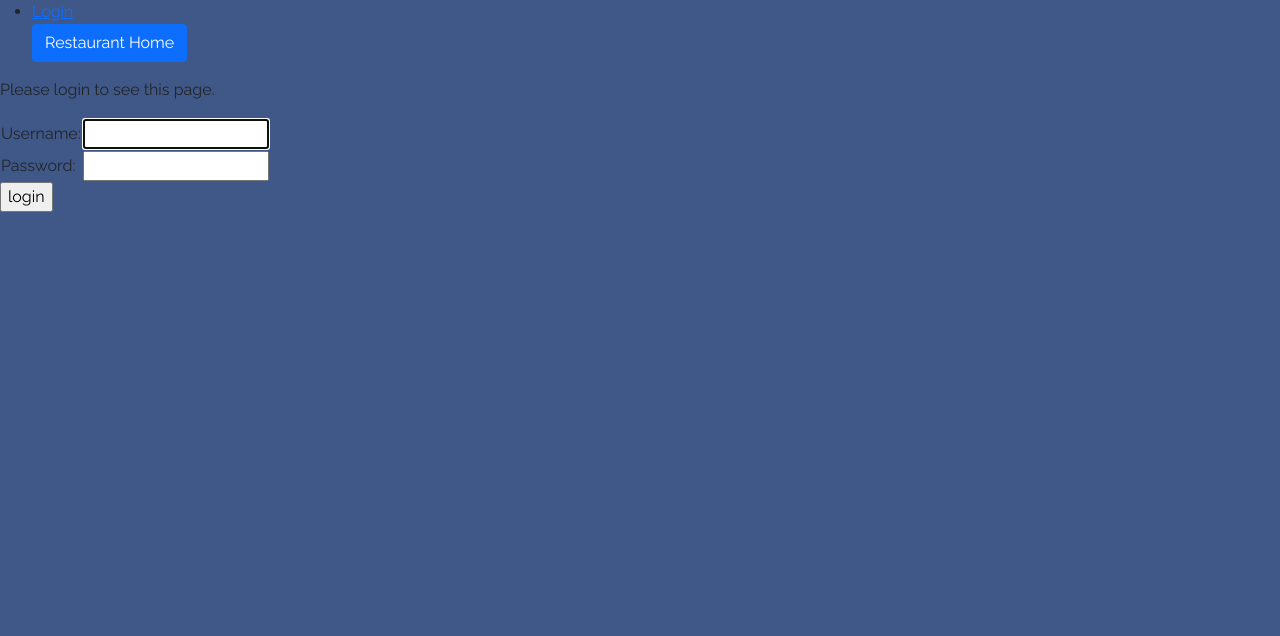
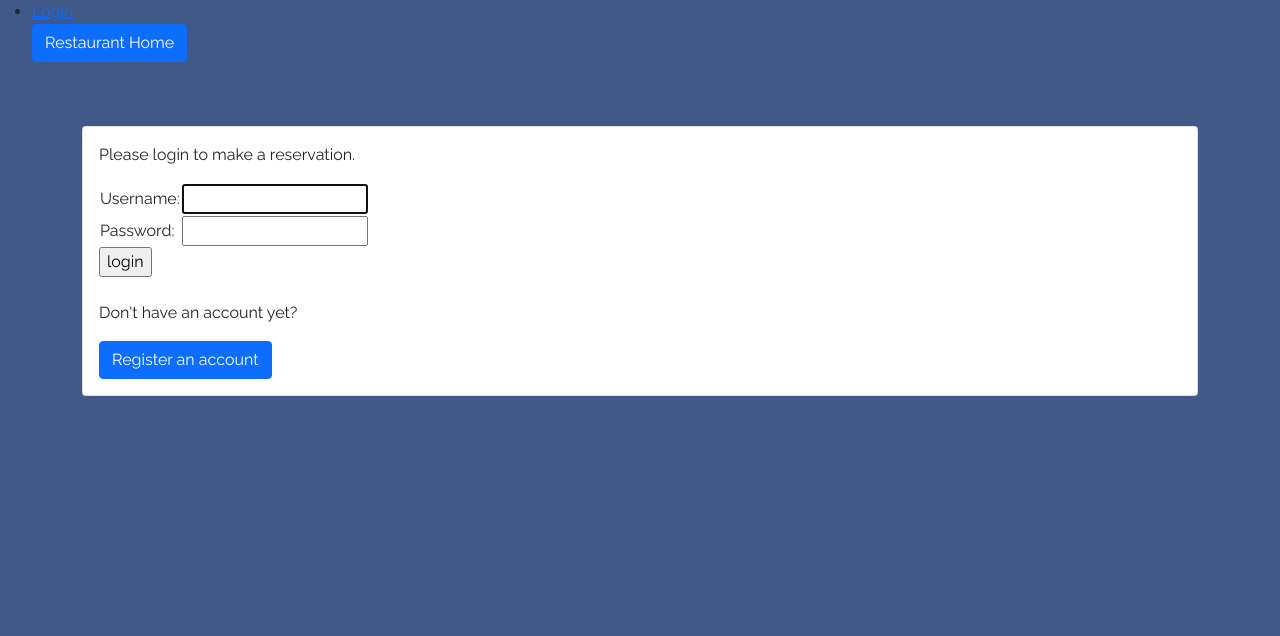
Before and after one commit to csilfverskiold/restaurant-project, a Django app: page /accounts/login/?next=/booking/ in a window 1280 px wide. Shown: the top 636 px of the page. Run offline with Django 3.2, Linux system fonts and the light colour scheme.

Commit message:
Add basic content to signup and login templates

```diff
--- a/templates/registration/login.html
+++ b/templates/registration/login.html
@@ -2,6 +2,11 @@
 
 {% block content %}
 
+<div class="container mt-5">
+  <div class="row">
+      <div class="col-12">
+          <div class="card">
+              <div class="card-body">
                 {% if form.errors %}
                 <p>Your username and password didn't match. Please try again.</p>
               {% endif %}
@@ -11,7 +16,7 @@
                   <p>Your account doesn't have access to this page. To proceed,
                   please login with an account that has access.</p>
                 {% else %}
-      <p>Please login to see this page.</p>
+                  <p>Please login to make a reservation.</p>
                 {% endif %}
               {% endif %}
 
@@ -30,8 +35,17 @@
                 <input type="submit" value="login">
                 <input type="hidden" name="next" value="{{ next }}">
               </form>
+              <br>
+              <div>
+                <p>Don't have an account yet?</p>
+                <a href="{% url 'signup' %}" class="btn btn-primary">Register an account</a>
+              </div>
 
               <!-- {# Assumes you setup the password_reset view in your URLconf #}
               <p><a href="{% url 'password_reset' %}">Lost password?</a></p> -->
+              </div>
+          </div>
+      </div>
+  </div>
 
 {% endblock %}
```
Also changed, not shown: templates/registration/signup.html (+12 -2 lines). Lines whose indentation alone changed are shown as unchanged.
